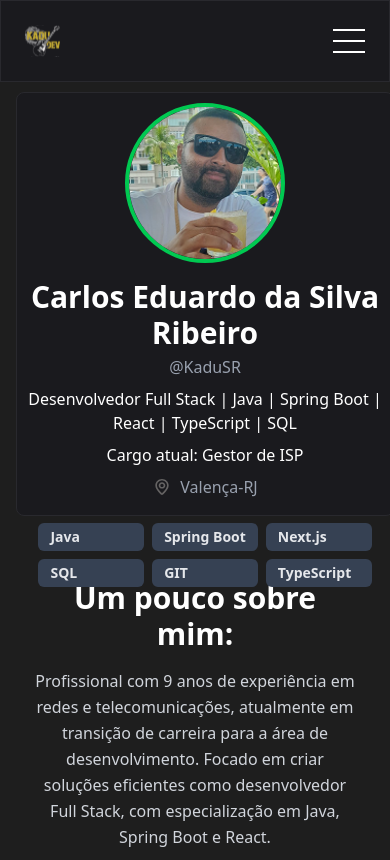
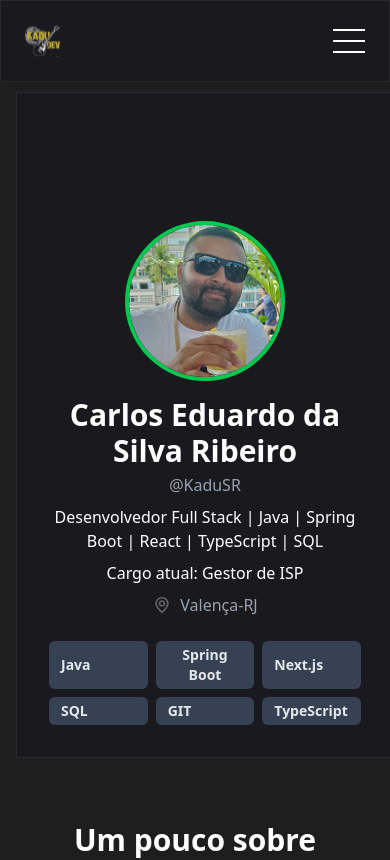
Before and after one commit to KaduSR/kadusr-portfolio, a React (Vite) app: page / in a window 390 px wide. Shown: the top 860 px of the page. Built offline with nearby package versions, Linux system fonts and the light colour scheme.

Commit message:
style(styles): update ProfileCard styles
- Improved responsiveness for larger screens
- Removed redundant styling comments
- Adjusted padding and width
- Updated background color
- Added min-width for larger screens

```diff
--- a/src/styles/module/ProfileCard.module.css
+++ b/src/styles/module/ProfileCard.module.css
@@ -1,14 +1,9 @@
 @import "tailwindcss";
 
 .card {
-    /* --- Estilos Base (Mobile-First) --- */
-    @apply w-[378px] h-[424px] flex flex-col items-center text-center mx-auto relative p-[9.5px_7px];
+    @apply w-[378px] min-[700px]:w-[1440px] pt-32 p-8 flex flex-col items-center text-center mx-auto;
+    border: 1px solid #29292E;
     background-color: #1A1A1E;
-    border: 1px solid #29292E;
-    border-radius: 8px;
-
-    /* --- Estilos para Ecrãs Grandes (Desktop) --- */
-    @apply lg:w-[1920px] lg:h-auto lg:p-8;
 }
 
 .avatar {
@@ -38,6 +33,7 @@
 .techPill {
     @apply bg-gray-700 text-gray-200 text-sm font-bold px-3 py-1 rounded-md flex items-center gap-2;
 }
+
 .icon {
     @apply w-5 h-5;
 }
```
